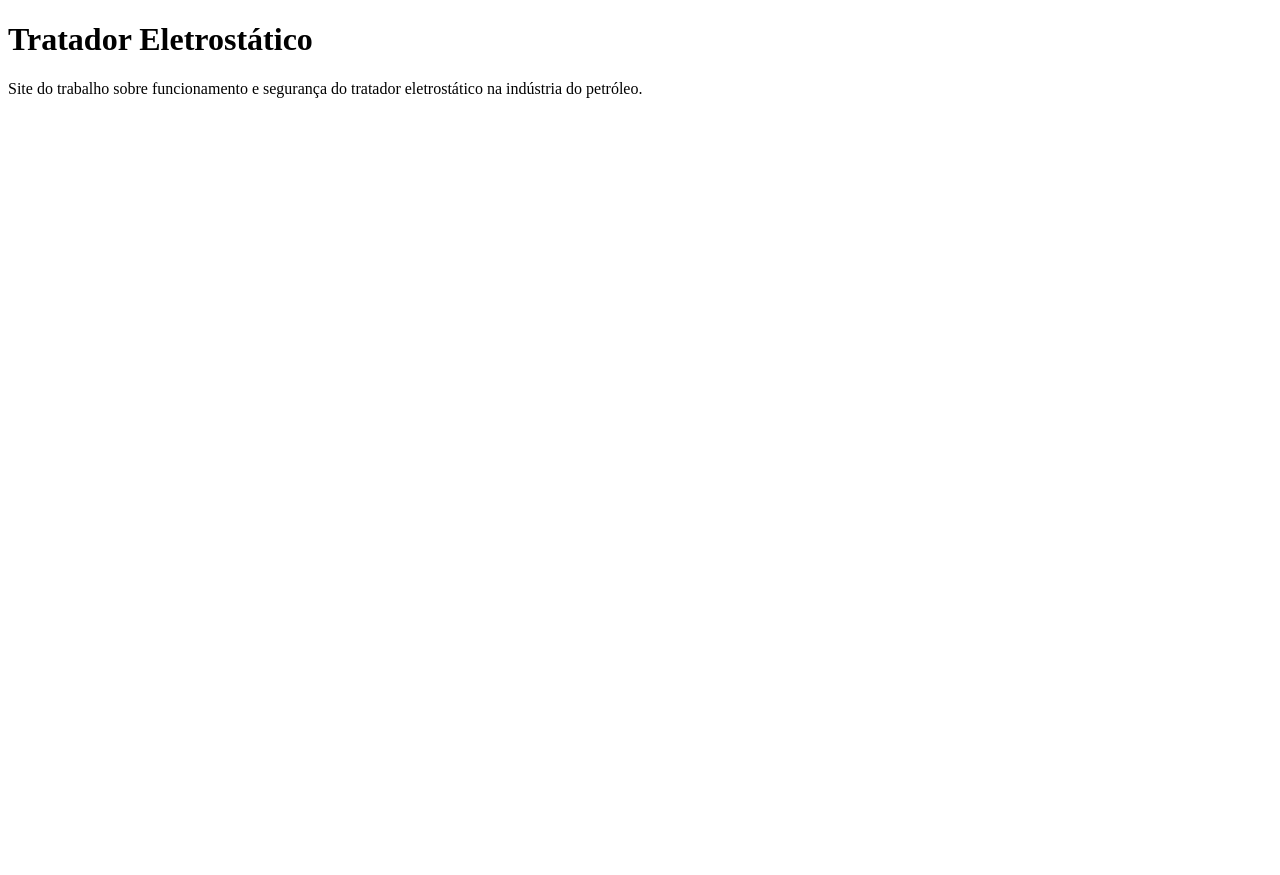
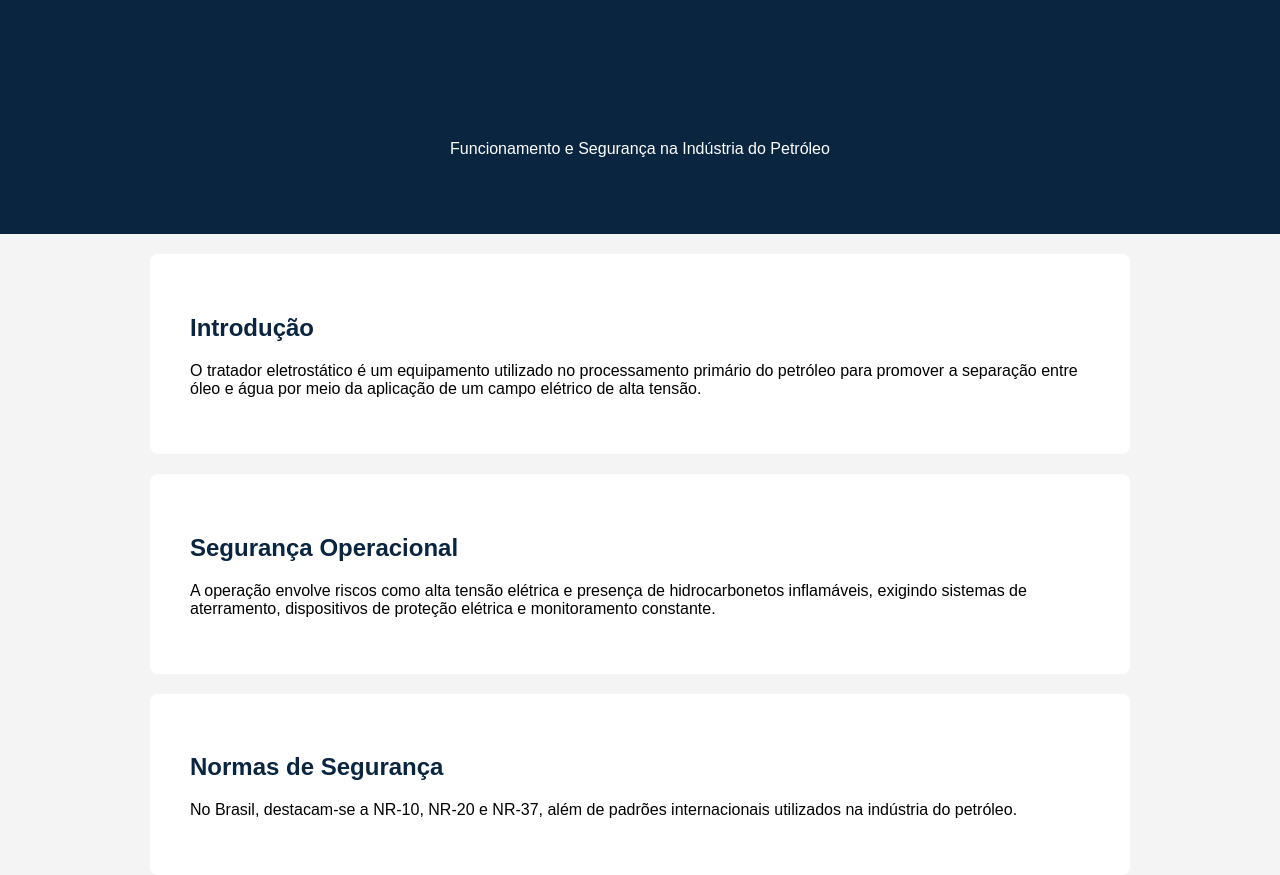
Before and after one commit to eleiltongomes2580-debug/eleilton.github.io, a plain HTML site: page index.html in a window 1280 px wide. Before the commit the page ends 800 px from the top, so only its background shows below. Drawn offline with Linux system fonts and the light colour scheme.

Commit message:
Update index.html

```diff
--- a/index.html
+++ b/index.html
@@ -1,14 +1,61 @@
 <!DOCTYPE html>
 <html>
 <head>
+<meta charset="UTF-8">
 <title>Tratador Eletrostático</title>
-<meta charset="UTF-8">
+
+<style>
+
+body{
+font-family: Arial;
+margin:0;
+background:#f4f4f4;
+}
+
+header{
+background:#0a2540;
+color:white;
+text-align:center;
+padding:60px;
+}
+
+section{
+max-width:900px;
+margin:auto;
+background:white;
+padding:40px;
+margin-top:20px;
+border-radius:8px;
+}
+
+h1,h2{
+color:#0a2540;
+}
+
+</style>
 </head>
 
 <body>
 
+<header>
 <h1>Tratador Eletrostático</h1>
-<p>Site do trabalho sobre funcionamento e segurança do tratador eletrostático na indústria do petróleo.</p>
+<p>Funcionamento e Segurança na Indústria do Petróleo</p>
+</header>
+
+<section>
+<h2>Introdução</h2>
+<p>O tratador eletrostático é um equipamento utilizado no processamento primário do petróleo para promover a separação entre óleo e água por meio da aplicação de um campo elétrico de alta tensão.</p>
+</section>
+
+<section>
+<h2>Segurança Operacional</h2>
+<p>A operação envolve riscos como alta tensão elétrica e presença de hidrocarbonetos inflamáveis, exigindo sistemas de aterramento, dispositivos de proteção elétrica e monitoramento constante.</p>
+</section>
+
+<section>
+<h2>Normas de Segurança</h2>
+<p>No Brasil, destacam-se a NR-10, NR-20 e NR-37, além de padrões internacionais utilizados na indústria do petróleo.</p>
+</section>
 
 </body>
 </html>
```
